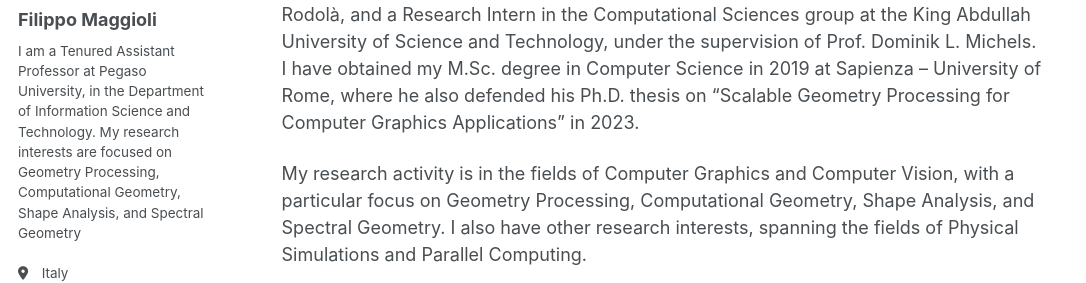
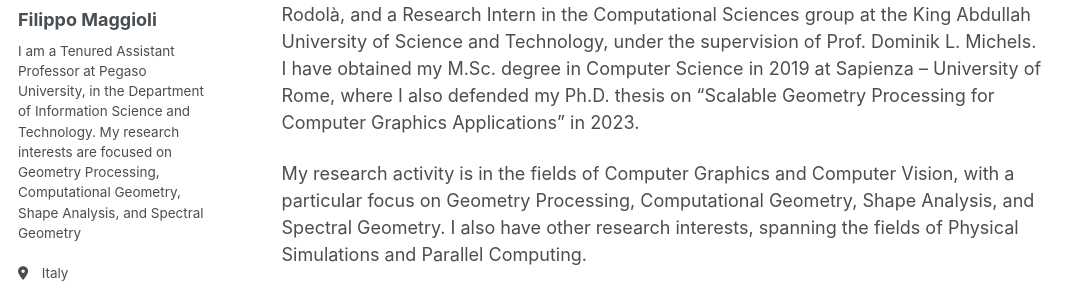
Before and after one commit to fmaggioli/fmaggioli.github.io, a Jekyll site: the page built from _pages/about.md, in a window 1280 px wide and 900 px high. Shown: the part 275-558 px from the top of the window, without its empty margins (0-1086 px from the left). Built offline with Jekyll 4.4.1, drawn with Linux system fonts in a browser that asks for light colours; some web fonts are replaced.

Commit message:
About complete

```diff
--- a/_pages/about.md
+++ b/_pages/about.md
@@ -9,7 +9,7 @@ redirect_from:
 
 I currently am a Tenured Assistant Professor at Pegaso University, in the Department of Information Science and Technology.
 Previously, I was an Adjunct Professor at Pegaso University, and a Postdoctoral Researcher at the University of Milano-Bicocca, under the supervision of Prof. Simone Melzi. I have also been a Postdoctoral Researcher in the GLADIA group at Sapienza – University of Rome, under the supervision of Prof. Emanuele Rodolà, and a Research Intern in the Computational Sciences group at the King Abdullah University of Science and Technology, under the supervision of Prof. Dominik L. Michels.
-I have obtained my M.Sc. degree in Computer Science in 2019 at Sapienza – University of Rome, where he also defended his Ph.D. thesis on “Scalable Geometry Processing for Computer Graphics Applications” in 2023.
+I have obtained my M.Sc. degree in Computer Science in 2019 at Sapienza – University of Rome, where I also defended my Ph.D. thesis on “Scalable Geometry Processing for Computer Graphics Applications” in 2023.
 
 My research activity is in the fields of Computer Graphics and Computer Vision, with a particular focus on Geometry Processing, Computational Geometry, Shape Analysis, and Spectral Geometry. I also have other research interests, spanning the fields of Physical Simulations and Parallel Computing.
 
```
